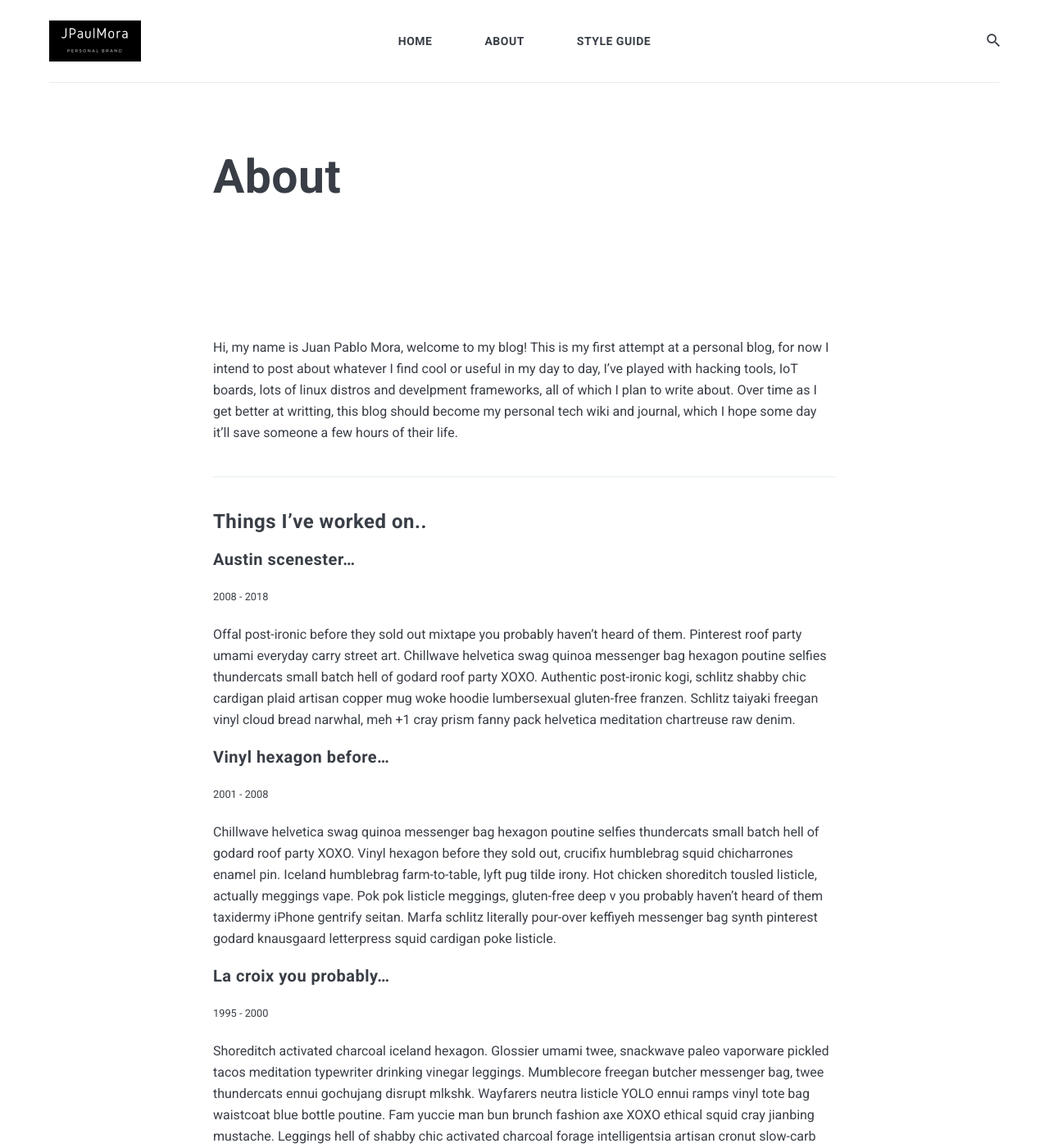
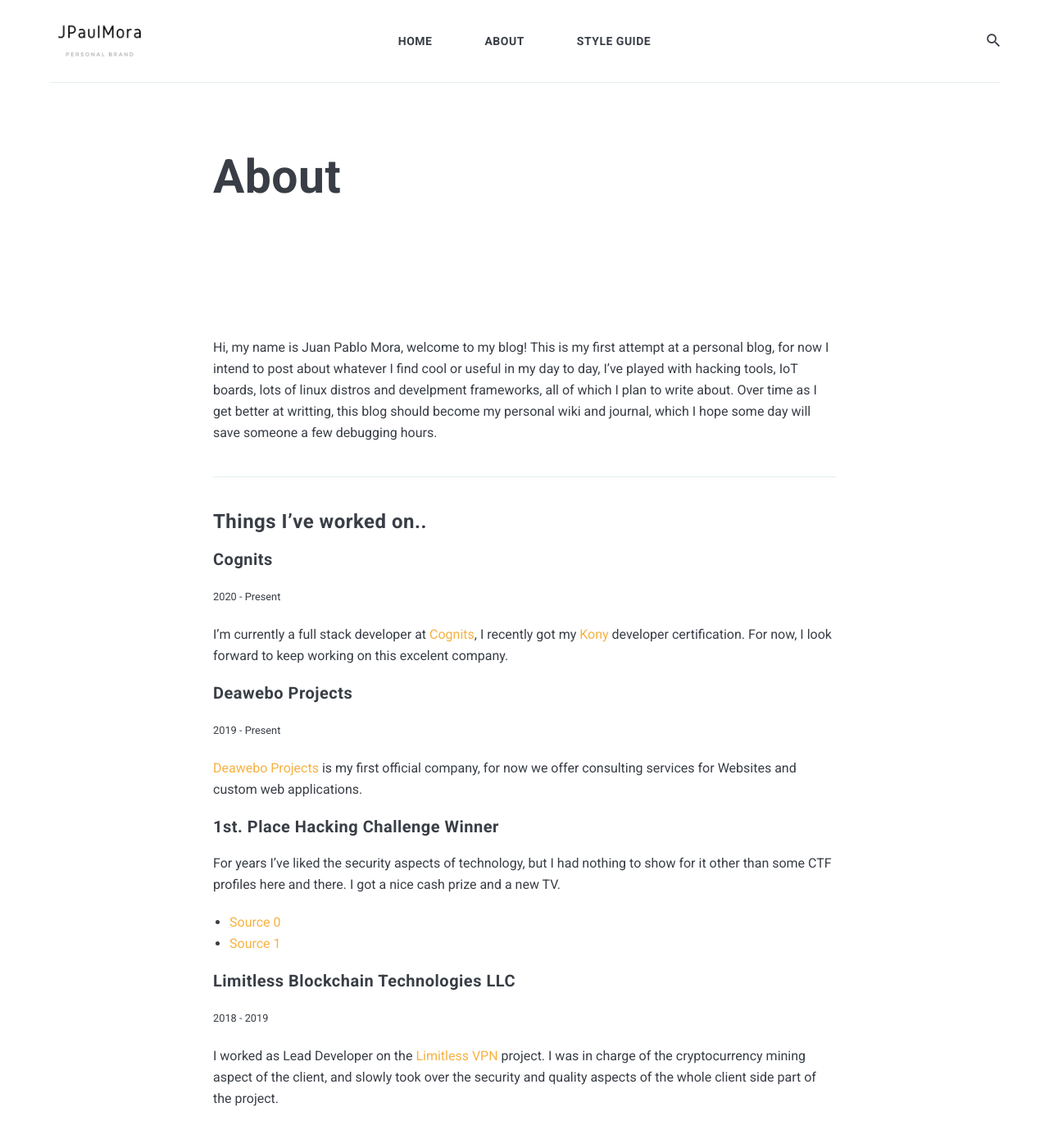
Before and after one commit to JPaulMora/JPaulMora.github.io, a Jekyll site: the page built from _pages/about.md, in a window 1280 px wide and 1400 px high. Shown: the whole window at 82% size. Built offline with Jekyll 4.4.1, drawn with Linux system fonts in a browser that asks for light colours; nearby versions of some CDN libraries; some of the changed text lies outside the part shown.

Commit message:
Done About page Update logo to white

```diff
--- a/_pages/about.md
+++ b/_pages/about.md
@@ -5,25 +5,30 @@ permalink: /about/
 # image: 01.jpg
 ---
 
-Hi, my name is Juan Pablo Mora, welcome to my blog! This is my first attempt at a personal blog, for now I intend to post
-about whatever I find cool or useful in my day to day, I've played with hacking tools, IoT boards, lots of linux distros and develpment frameworks, all of which I plan to write about. Over time as I get better at writting, this blog should become my personal tech wiki and journal, which I hope some day it'll save someone a few hours of their life.
+Hi, my name is Juan Pablo Mora, welcome to my blog! This is my first attempt at a personal blog, for now I intend to post about whatever I find cool or useful in my day to day, I've played with hacking tools, IoT boards, lots of linux distros and develpment frameworks, all of which I plan to write about. Over time as I get better at writting, this blog should become my personal wiki and journal, which I hope some day will save someone a few debugging hours.
 
 ***
 
 ### Things I've worked on..
 
-#### Austin scenester...
-<small>2008 - 2018</small>
+#### Cognits
+<small>2020 - Present</small>
 
-Offal post-ironic before they sold out mixtape you probably haven't heard of them. Pinterest roof party umami everyday carry street art. Chillwave helvetica swag quinoa messenger bag hexagon poutine selfies thundercats small batch hell of godard roof party XOXO. Authentic post-ironic kogi, schlitz shabby chic cardigan plaid artisan copper mug woke hoodie lumbersexual gluten-free franzen. Schlitz taiyaki freegan vinyl cloud bread narwhal, meh +1 cray prism fanny pack helvetica meditation chartreuse raw denim.
+I'm currently a full stack developer at [Cognits](https://www.cognits.co), I recently got my [Kony](https://www.kony.com) developer certification. For now, I look forward to keep working on this excelent company.
 
-#### Vinyl hexagon before...
-<small>2001 - 2008</small>
+#### Deawebo Projects
+<small>2019 - Present</small>
 
-Chillwave helvetica swag quinoa messenger bag hexagon poutine selfies thundercats small batch hell of godard roof party XOXO. Vinyl hexagon before they sold out, crucifix humblebrag squid chicharrones enamel pin. Iceland humblebrag farm-to-table, lyft pug tilde irony.
-Hot chicken shoreditch tousled listicle, actually meggings vape. Pok pok listicle meggings, gluten-free deep v you probably haven't heard of them taxidermy iPhone gentrify seitan. Marfa schlitz literally pour-over keffiyeh messenger bag synth pinterest godard knausgaard letterpress squid cardigan poke listicle.
+[Deawebo Projects](https://deaweboprojects.com) is my first official company, for now we offer consulting services for Websites and custom web applications.
 
-#### La croix you probably...
-<small>1995 - 2000</small>
+#### 1st. Place Hacking Challenge Winner
 
-Shoreditch activated charcoal iceland hexagon. Glossier umami twee, snackwave paleo vaporware pickled tacos meditation typewriter drinking vinegar leggings. Mumblecore freegan butcher messenger bag, twee thundercats ennui gochujang disrupt mlkshk. Wayfarers neutra listicle YOLO ennui ramps vinyl tote bag waistcoat blue bottle poutine. Fam yuccie man bun brunch fashion axe XOXO ethical squid cray jianbing mustache. Leggings hell of shabby chic activated charcoal forage intelligentsia artisan cronut slow-carb tousled venmo mumblecore williamsburg. Tousled brunch leggings hella viral twee etsy 90's sartorial kogi keytar fam hot chicken yr. Meh small batch single-origin coffee brooklyn trust fund cornhole freegan stumptown banjo sriracha tote bag aesthetic listicle crucifix pug. Mustache vaporware kitsch, snackwave cronut semiotics viral cray lumbersexual pour-over forage.
+For years I've liked the security aspects of technology, but I had nothing to show for it other than some CTF profiles here and there. I got a nice cash prize and a new TV.
+
+* [Source 0](https://revistaitnow.com/conozca-al-ganador-del-hacking-challenge-guatemala-2018/)
+* [Source 1](https://www.hackingchallenge.net/index.php/noticias/156-hacking-challenge-2018-guatemala-todo-un-exito)
+
+#### Limitless Blockchain Technologies LLC
+<small>2018 - 2019</small>
+
+I worked as Lead Developer on the [Limitless VPN](https://limitlessvpn.com) project. I was in charge of the cryptocurrency mining aspect of the client, and slowly took over the security and quality aspects of the whole client side part of the project.
```
Also changed, not shown: images/logo.png.
